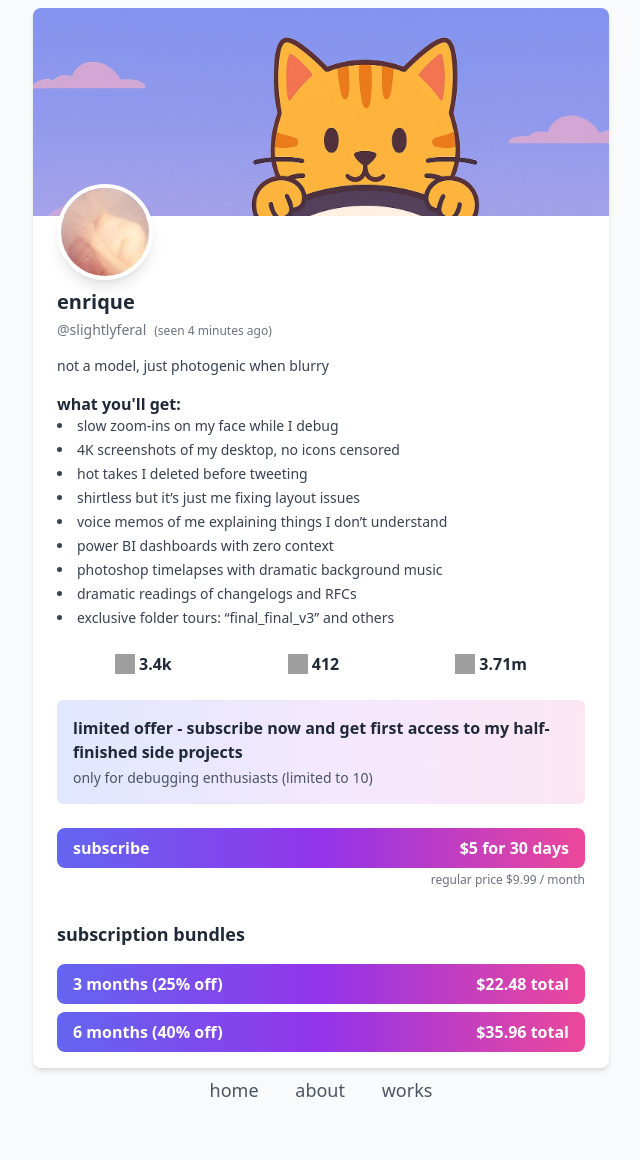
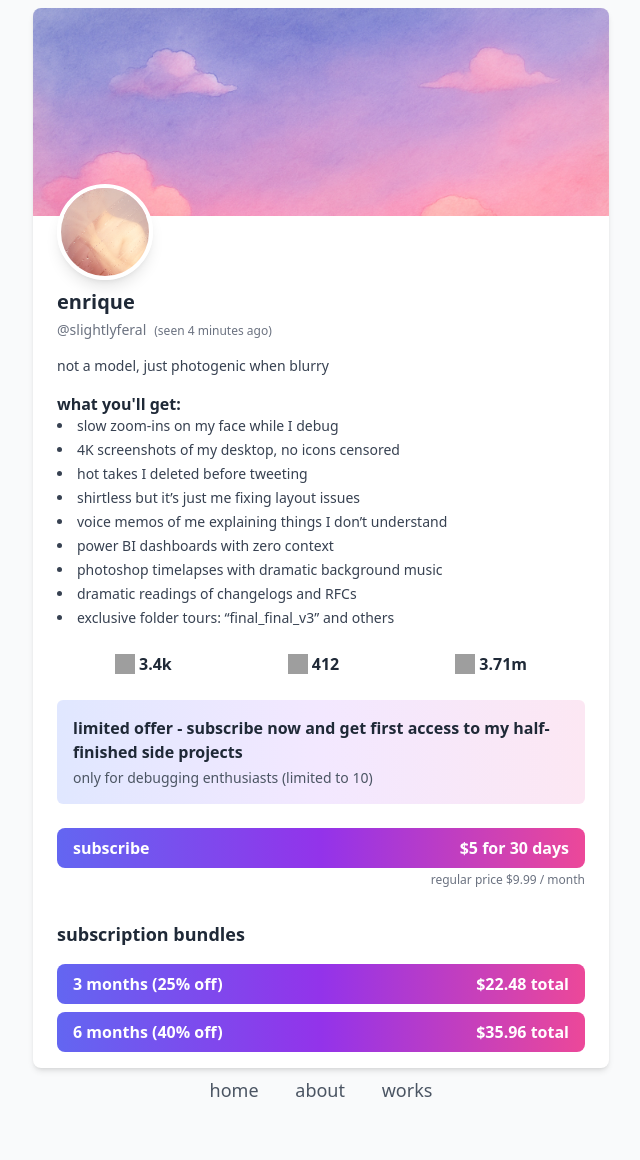
Before and after one commit to enriquebarragan/enriquebarragan.github.io, a Jekyll site: the page built from rips/onlyfans/index.md, in a window 1280 px wide. Shown: the whole page, without its empty margins (319-959 px from the left). Built offline with Jekyll 4.4.1, drawn with Linux system fonts in a browser that asks for light colours; nearby versions of some CDN libraries; grey boxes are pictures that could not be loaded.

Commit message:
Update index.md

```diff
--- a/rips/onlyfans/index.md
+++ b/rips/onlyfans/index.md
@@ -6,7 +6,7 @@
 
 <div class="w-full max-w-full sm:max-w-lg lg:max-w-xl mx-auto bg-white shadow-md rounded-lg overflow-hidden mt-2">
   <!-- cover image -->
-  <img src="/assets/images/of-cat-cover.png" alt="cover image" class="w-full h-52 object-cover object-top">
+  <img src="/assets/images/of-cover.jpg" alt="cover image" class="w-full h-52 object-cover object-top">
 
   <div class="px-6 py-4">
     <!-- profile picture -->
```
